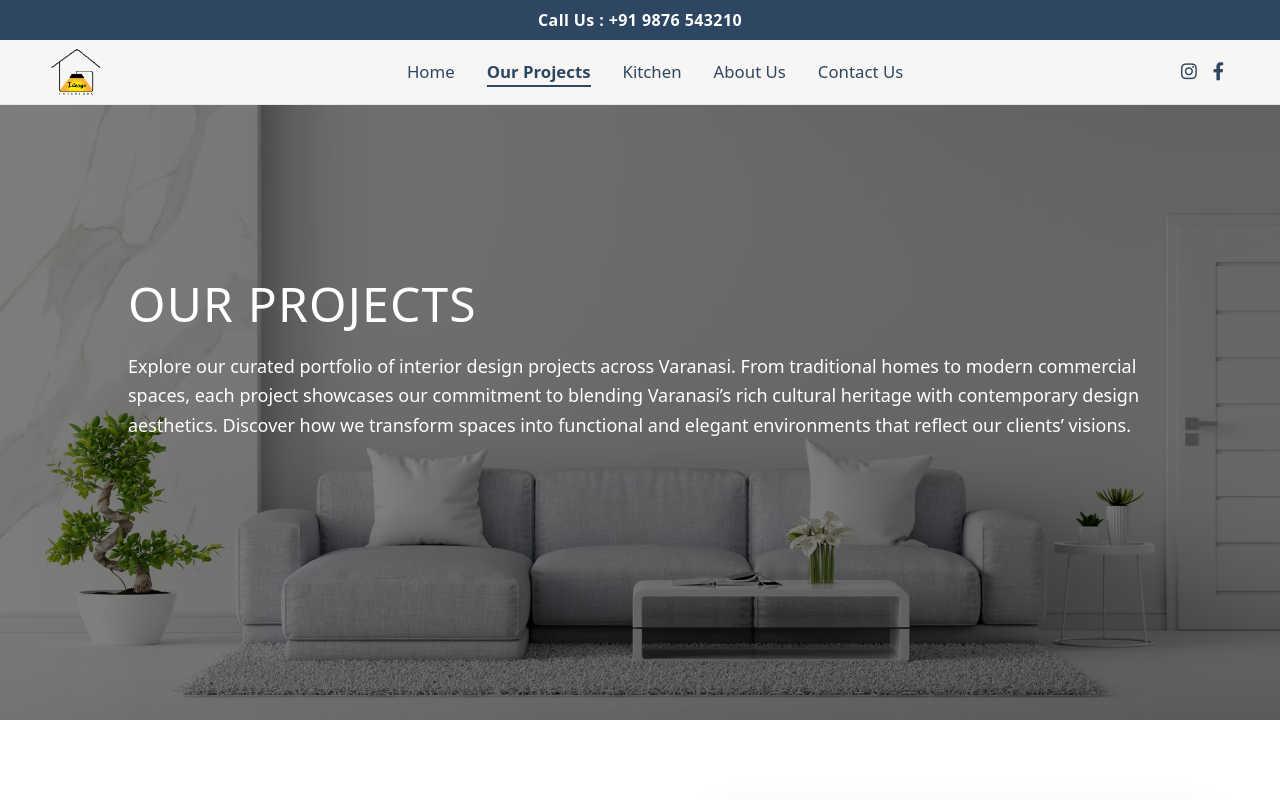
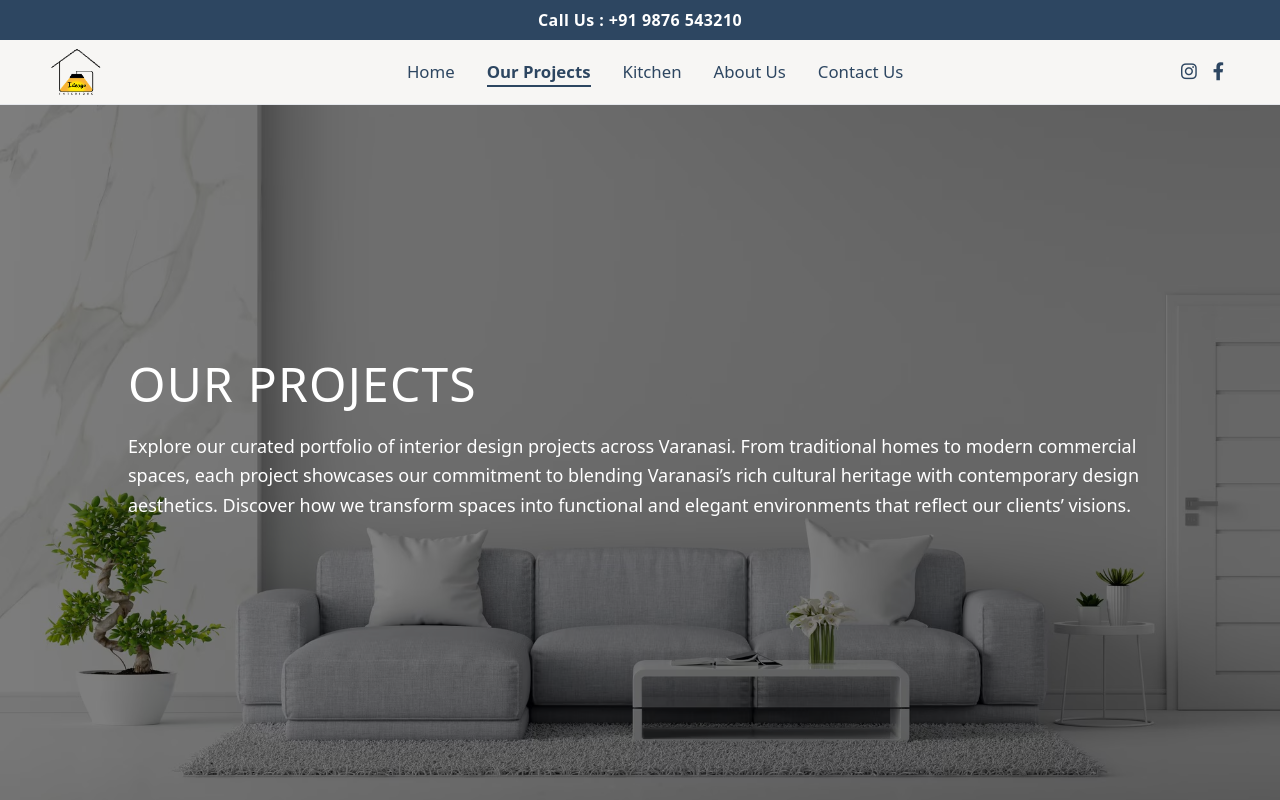
Before and after one commit to vanshguptaji/Ideago_frontend, a React (Vite) app: page /projects in a window 1280 px wide. Shown: the top 800 px of the page. Built offline with nearby package versions, Linux system fonts and the light colour scheme.

Commit message:
Add margin-top to HeroSection for improved layout consistency across components

```diff
--- a/src/components/AboutUs/HeroSection.jsx
+++ b/src/components/AboutUs/HeroSection.jsx
@@ -2,7 +2,7 @@ import React from "react";
 import heroBg from "../../assets/OurProjects/OurProject.png";
 
 const HeroSection = () => (
-  <section className="relative w-full h-[480px] md:h-[720px] flex items-start justify-center overflow-hidden p-8">
+  <section className="relative w-full h-[480px] md:h-[720px] flex items-start justify-center overflow-hidden p-8 mt-20">
     {/* Background Image */}
     <img
       src={heroBg}
--- a/src/components/ContactUs/HeroSection.jsx
+++ b/src/components/ContactUs/HeroSection.jsx
@@ -2,7 +2,7 @@ import React from "react";
 import heroBg from "../../assets/OurProjects/OurProject.png";
 
 const HeroSection = () => (
-  <section className="relative w-full h-[480px] md:h-[720px] flex items-start justify-center overflow-hidden p-8">
+  <section className="relative w-full h-[480px] md:h-[720px] flex items-start justify-center overflow-hidden p-8 mt-20">
     {/* Background Image */}
     <img
       src={heroBg}
--- a/src/components/OurProjects/HeroSection.jsx
+++ b/src/components/OurProjects/HeroSection.jsx
@@ -2,7 +2,7 @@ import React from "react";
 import heroBg from "../../assets/OurProjects/OurProject.png";
 
 const HeroSection = () => (
-  <section className="relative w-full h-[480px] md:h-[720px] flex items-start justify-center overflow-hidden p-8">
+  <section className="relative w-full h-[480px] md:h-[720px] flex items-start justify-center overflow-hidden p-8 mt-20">
     {/* Background Image */}
     <img
       src={heroBg}
```
